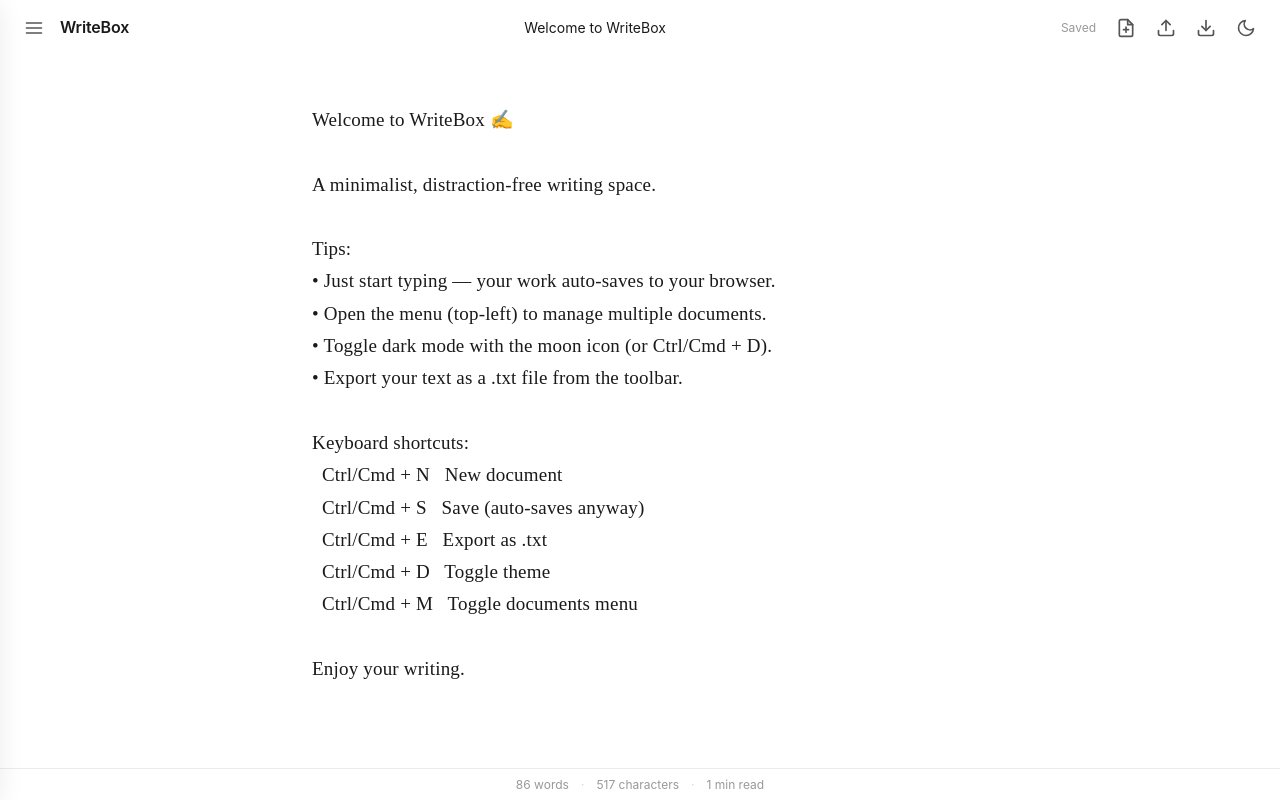
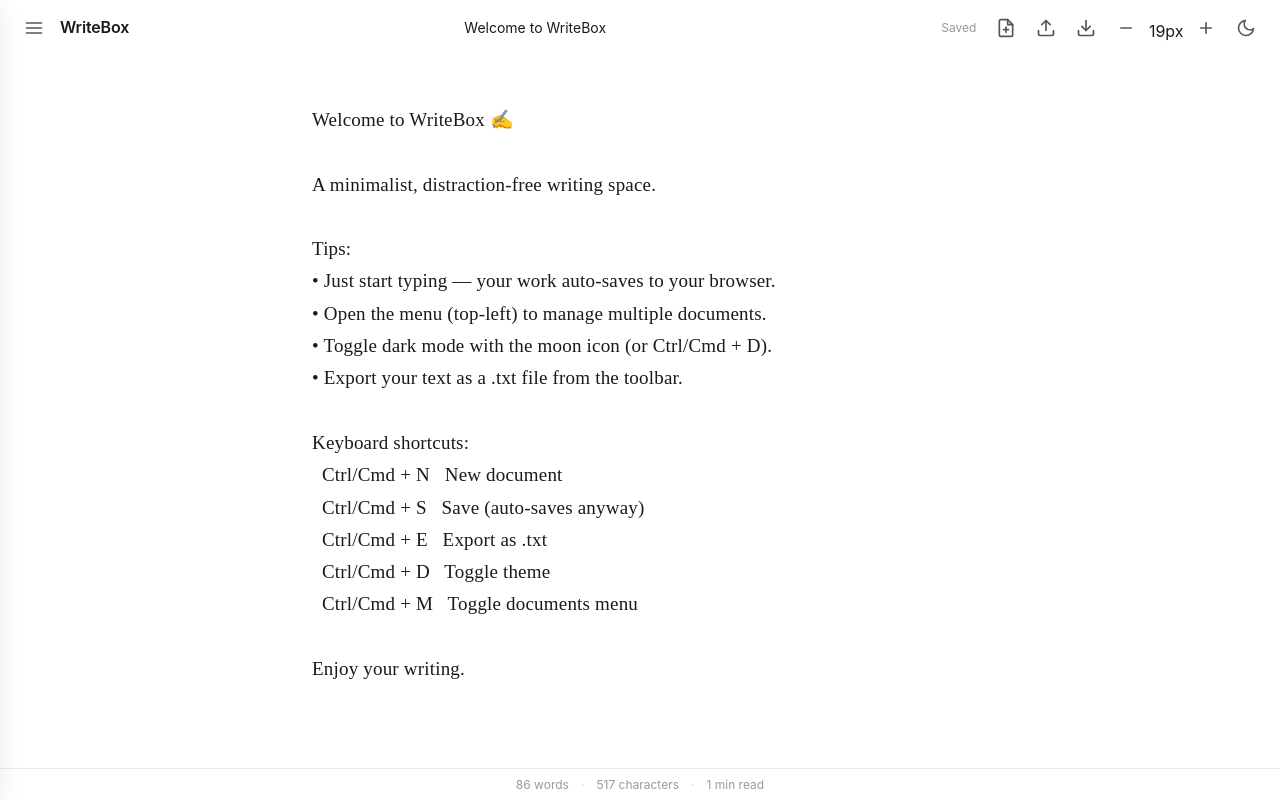
Before and after one commit to rizwanhasanbd/writebox, a website: page index.html in a window 1280 px wide. Drawn offline with Linux system fonts and the light colour scheme.

Commit message:
Add files via upload

```diff
--- a/index.html
+++ b/index.html
@@ -51,6 +51,21 @@
                     <line x1="12" y1="15" x2="12" y2="3"/>
                 </svg>
             </button>
+            <!-- Font size controls -->
+            <div class="font-size-group" role="group" aria-label="Font size controls">
+                <button class="icon-btn font-size-btn" id="font-decrease" title="Decrease font size (Ctrl+-)" aria-label="Decrease font size">
+                    <svg viewBox="0 0 24 24" width="18" height="18" fill="none" stroke="currentColor" stroke-width="2.2" stroke-linecap="round" stroke-linejoin="round">
+                        <line x1="5" y1="12" x2="19" y2="12"/>
+                    </svg>
+                </button>
+                <span class="font-size-display" id="font-size-display" title="Current font size" aria-live="polite">19px</span>
+                <button class="icon-btn font-size-btn" id="font-increase" title="Increase font size (Ctrl+=)" aria-label="Increase font size">
+                    <svg viewBox="0 0 24 24" width="18" height="18" fill="none" stroke="currentColor" stroke-width="2.2" stroke-linecap="round" stroke-linejoin="round">
+                        <line x1="12" y1="5" x2="12" y2="19"/>
+                        <line x1="5" y1="12" x2="19" y2="12"/>
+                    </svg>
+                </button>
+            </div>
             <button class="icon-btn" id="theme-toggle" title="Toggle theme (Ctrl+D)" aria-label="Toggle dark mode">
                 <svg id="icon-moon" viewBox="0 0 24 24" width="20" height="20" fill="none" stroke="currentColor" stroke-width="2" stroke-linecap="round" stroke-linejoin="round">
                     <path d="M21 12.79A9 9 0 1 1 11.21 3 7 7 0 0 0 21 12.79z"/>
```
